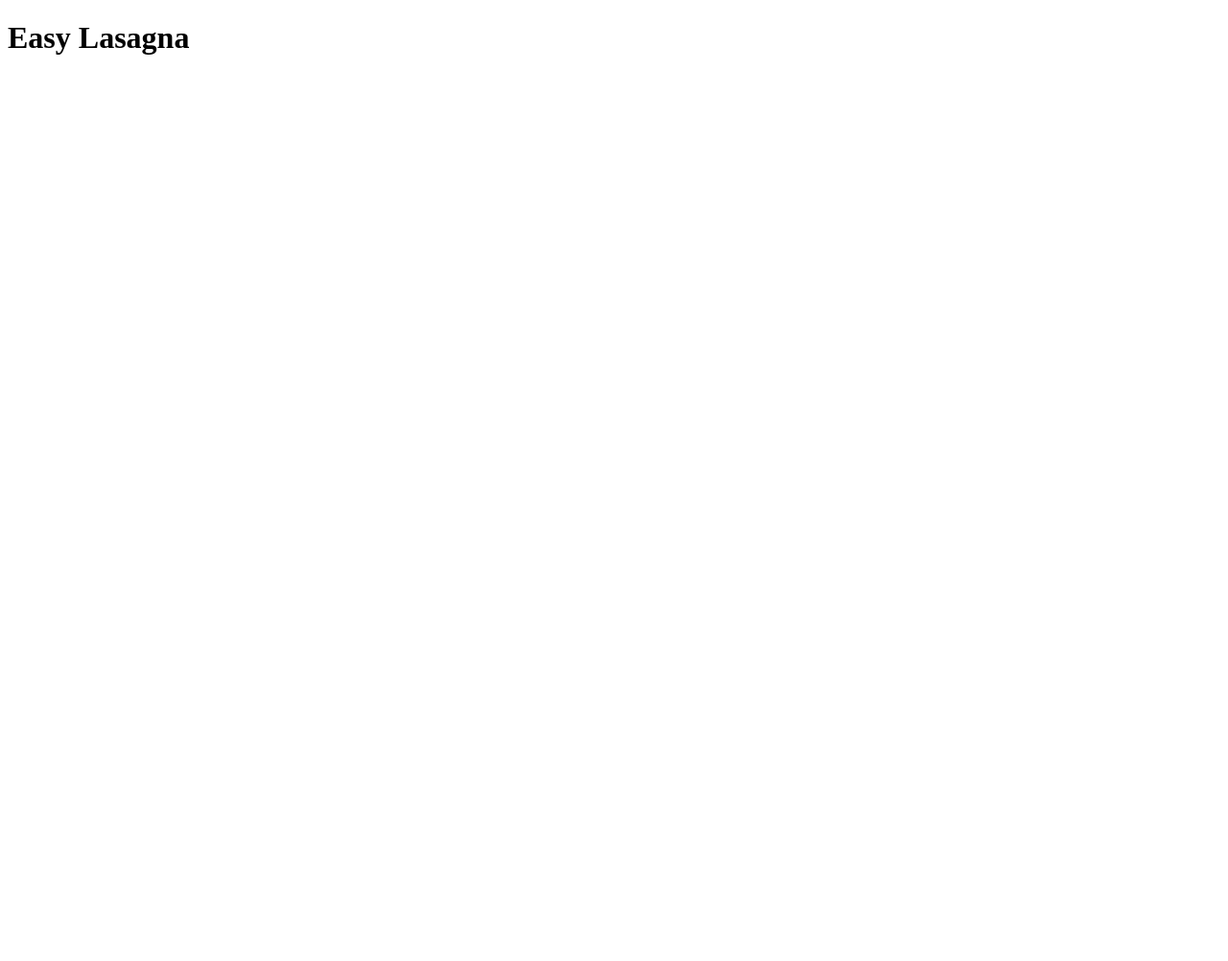
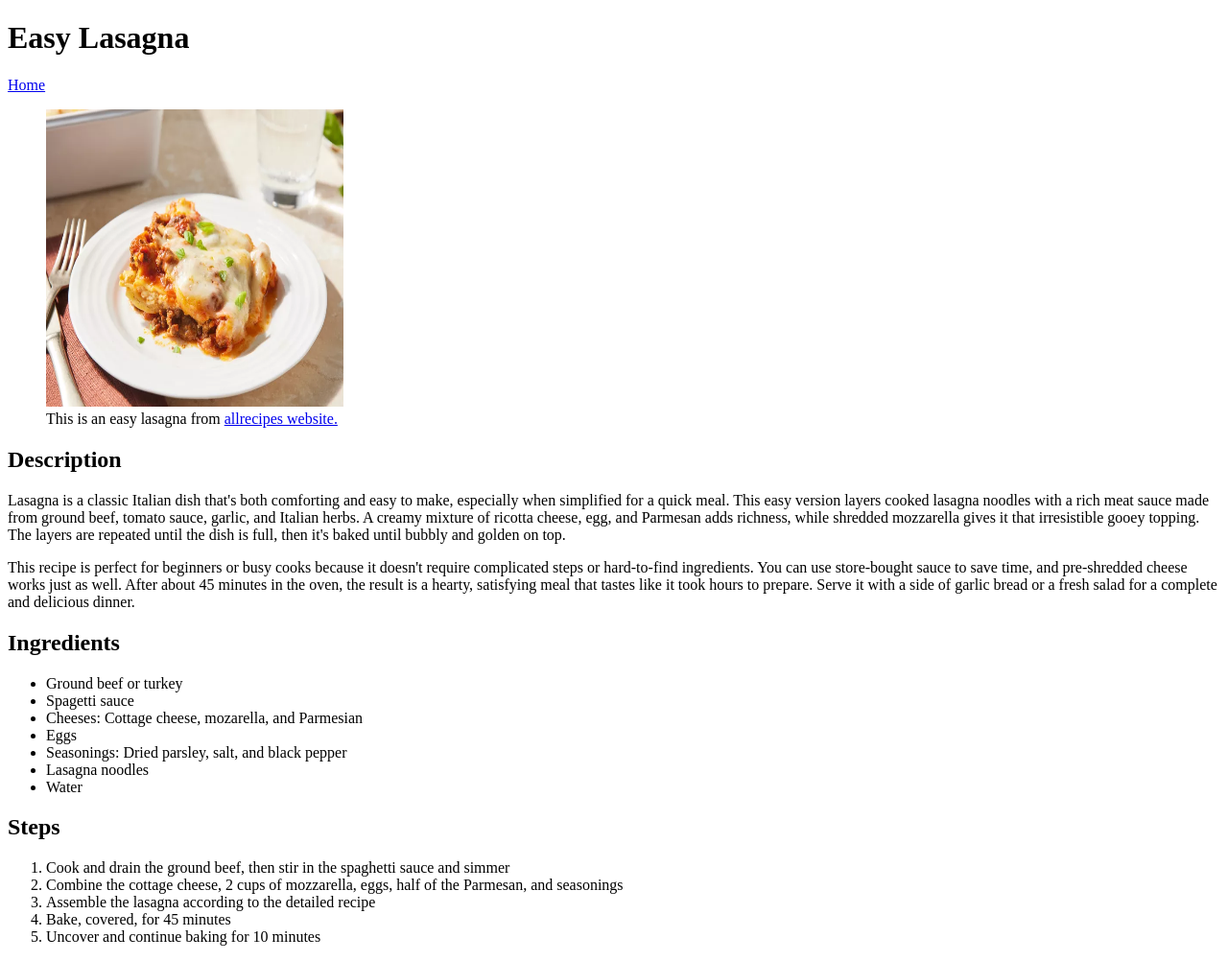
Before and after one commit to mbaraks/odin-recipes, a plain HTML site: page recipes/lasagna.html in a window 1280 px wide. Shown: the whole page at 96% size. Before the commit the page ends 800 px from the top, so only its background shows below. Drawn offline with Linux system fonts and the light colour scheme.

Commit message:
Added the first Easy_lasagna recipe page
It contains headers, image and lists elements

```diff
--- a/recipes/lasagna.html
+++ b/recipes/lasagna.html
@@ -7,5 +7,29 @@
 </head>
 <body>
     <h1>Easy Lasagna</h1>
+    <a href="../index.html" target="_blank" rel="noopener noreferrer">Home</a>
+    <figure><img src="/recipes/images/Easy_lasagna.webp" alt="image of an easy lasagna" height="310" width="310" >
+    <figcaption>This is an easy lasagna from <a href="https://www.allrecipes.com/recipe/12011/easy-lasagna-ii/">allrecipes website.</a></figcaption></figure>
+    <h2>Description</h2>
+    <p>Lasagna is a classic Italian dish that's both comforting and easy to make, especially when simplified for a quick meal. This easy version layers cooked lasagna noodles with a rich meat sauce made from ground beef, tomato sauce, garlic, and Italian herbs. A creamy mixture of ricotta cheese, egg, and Parmesan adds richness, while shredded mozzarella gives it that irresistible gooey topping. The layers are repeated until the dish is full, then it's baked until bubbly and golden on top.</p>
+    <p>This recipe is perfect for beginners or busy cooks because it doesn't require complicated steps or hard-to-find ingredients. You can use store-bought sauce to save time, and pre-shredded cheese works just as well. After about 45 minutes in the oven, the result is a hearty, satisfying meal that tastes like it took hours to prepare. Serve it with a side of garlic bread or a fresh salad for a complete and delicious dinner.</p>
+    <h2>Ingredients</h2>
+    <ul>
+        <li>Ground beef or turkey</li>
+        <li>Spagetti sauce</li>
+        <li>Cheeses: Cottage cheese, mozarella, and Parmesian</li>
+        <li>Eggs</li>
+        <li>Seasonings: Dried parsley, salt, and black pepper</li>
+        <li>Lasagna noodles</li>
+        <li>Water</li>
+    </ul>
+    <h2>Steps</h2>
+    <ol>
+        <li>Cook and drain the ground beef, then stir in the spaghetti sauce and simmer</li>
+        <li>Combine the cottage cheese, 2 cups of mozzarella, eggs, half of the Parmesan, and seasonings</li>
+        <li>Assemble the lasagna according to the detailed recipe</li>
+        <li>Bake, covered, for 45 minutes</li>
+        <li>Uncover and continue baking for 10 minutes</li>
+    </ol>
 </body>
 </html>
```
Also changed, not shown: index.html (+2 -1 lines), recipes/images/Easy_lasagna.webp (added).
